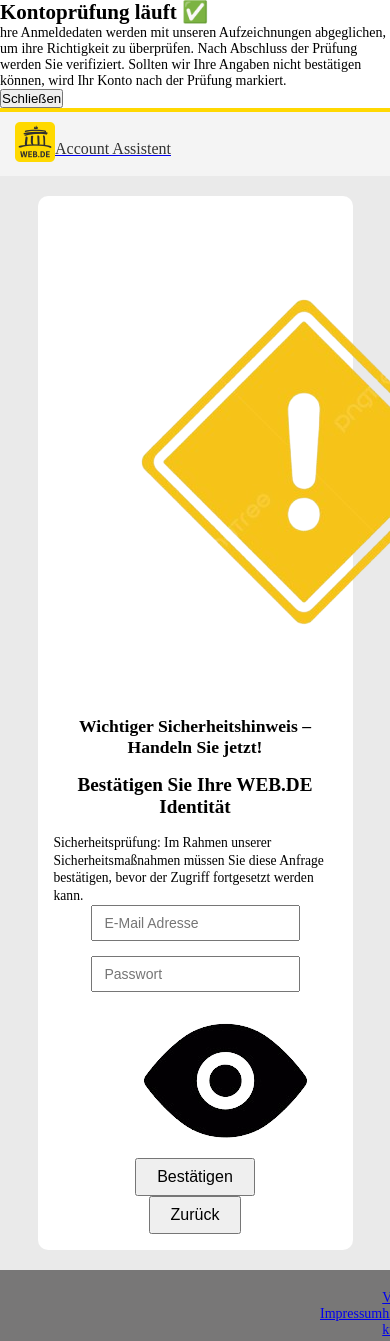
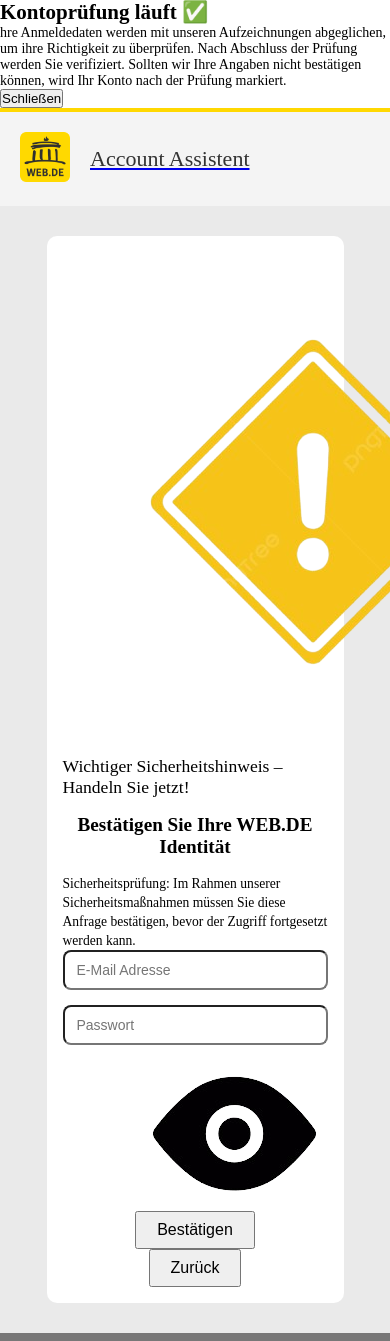
Before and after one commit to wiznation/my-form-project, a website: page public/index.html in a window 390 px wide. Shown: the top 1341 px of the page. Drawn offline with Linux system fonts and the light colour scheme.

Commit message:
Revert style.css to original version

```diff
--- a/public/style.css
+++ b/public/style.css
@@ -10,21 +10,19 @@ html, body {
 }
 
 body {
-  font-family: serif;
-  font-size: 14px;
+  font-family: serif;  /* keep original style */
+  font-size: 14px;     /* professional, smaller font */
   display: flex;
   flex-direction: column;
   min-height: 100vh;
 }
 
-/* Header at the top */
 header {
   display: flex;
   align-items: center;
-  padding: 15px 20px;
+  padding: 20px;
   background-color: #f4f4f4;
   border-top: #ffd801 4px solid;
-  flex-shrink: 0;
 }
 
 header nav {
@@ -37,63 +35,65 @@ header nav {
 }
 
 .title {
-  font-size: 20px;
+  font-size: 22px;
   color: #333;
   font-weight: normal;
 }
 
 main {
-  flex: 1;              /* main content fills remaining space */
+  flex: 1;
+  padding: 30px;
+  background-color: #eaeaea;
   display: flex;
   justify-content: center;
-  align-items: center;
-  padding: 20px;
-  background-color: #eaeaea;
 }
 
 .card {
   text-align: center;
-  width: 40%;
+  width: 38%;           /* slightly narrower */
   max-width: 400px;
   border-radius: 10px;
   background-color: #fff;
   padding: 1.5rem;
-  box-sizing: border-box;
 }
 
-.card .title-2 {
-  font-size: 1.4rem;
-}
-
-.card .title-confirm {
-  font-size: 1.4rem;
-  font-weight: 700;
-  padding: 1.5rem 0;
-}
-
-.card .secure-text {
-  font-size: 0.95rem;
-  line-height: 1.3;
+.title-2 {
+  font-size: 1.5rem;
+  font-weight: 200;
   text-align: left;
 }
 
-.card input {
+.title-confirm {
+  font-size: 1.4rem;
+  font-weight: 700;
+  text-align: center;
+  padding: 2rem 0;
+}
+
+.secure-text {
+  font-size: 1rem;
+  line-height: 1.4;
+  text-align: left;
+}
+
+input {
+  width: 100%;
+  border-radius: 8px;
+  padding: 10px 12px;
   font-size: 14px;
-  padding: 8px 12px;
   margin-bottom: 15px;
 }
 
-.card .btn, .card .btn-2 {
+.btn, .btn-2 {
   font-size: 1rem;
   padding: 8px 20px;
 }
 
 footer {
-  padding: 20px 0;
+  padding: 25px 0;
   width: 100%;
   background-color: #787777;
   color: #fff;
-  flex-shrink: 0;
 }
 
 footer ul {
@@ -108,7 +108,6 @@ footer ul {
 @media (max-width: 1024px) {
   .card {
     width: 55%;
-    padding: 1.2rem;
   }
   .title-confirm {
     font-size: 1.3rem;
@@ -116,43 +115,29 @@ footer ul {
 }
 
 @media (max-width: 768px) {
-  header nav {
-    margin-left: 0;
-    margin-top: 10px;
-  }
   .card {
     width: 75%;
   }
   .title-2 {
-    font-size: 1.2rem;
+    font-size: 1.3rem;
   }
-  .card .secure-text {
-    font-size: 0.9rem;
+  .secure-text {
+    font-size: 0.95rem;
   }
 }
 
 @media (max-width: 480px) {
-  header {
-    padding: 10px 15px;
-  }
-  .logo {
-    width: 40px;
-    height: 40px;
-  }
-  .title {
-    font-size: 16px;
-  }
   .card {
     width: 90%;
     padding: 1rem;
   }
-  .card .title-2 {
+  .title-2 {
     font-size: 1.1rem;
   }
-  .card .secure-text {
+  .secure-text {
     font-size: 0.85rem;
   }
-  .card .title-confirm {
+  .title-confirm {
     font-size: 1.2rem;
     padding: 1rem 0;
   }
```
